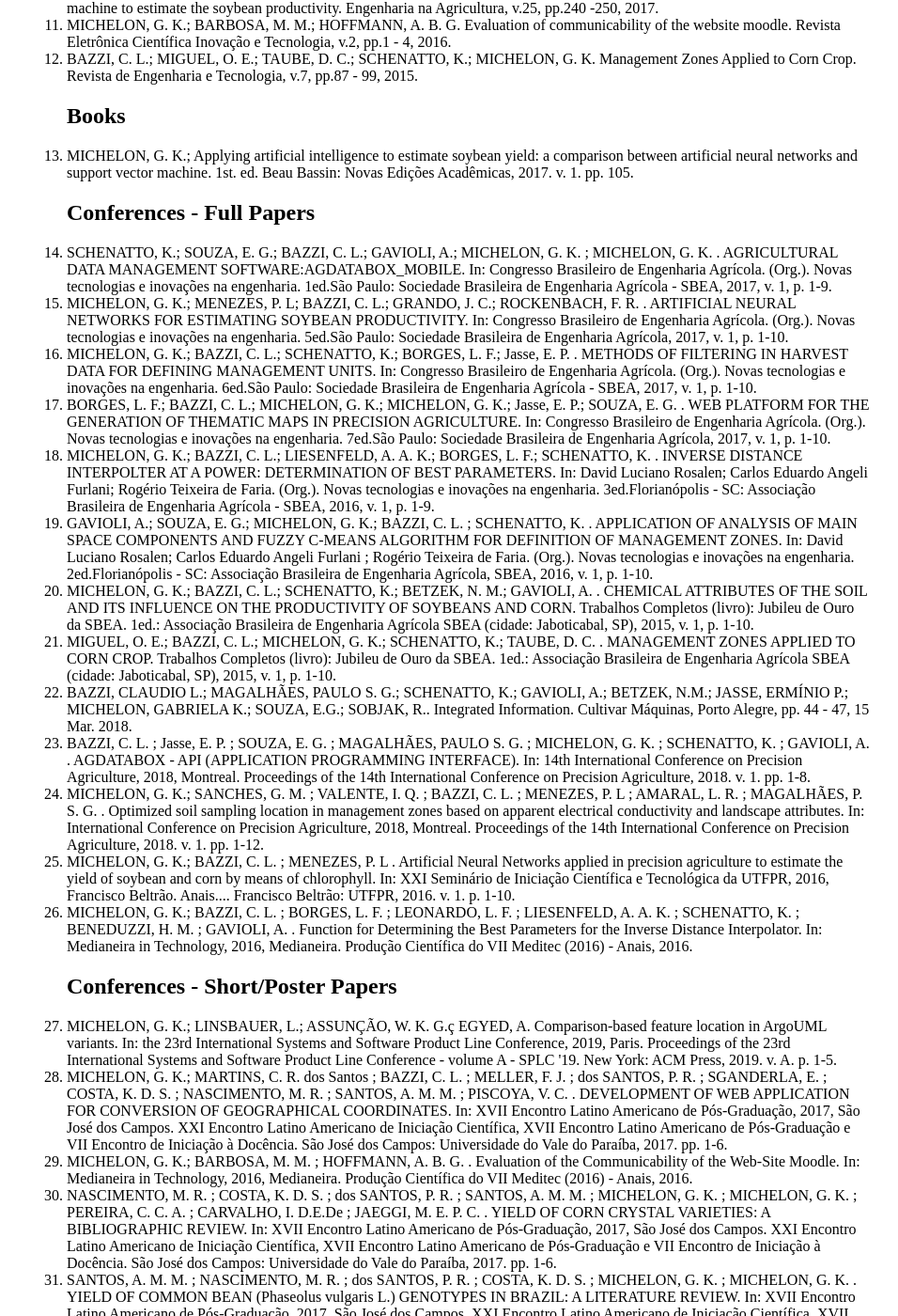
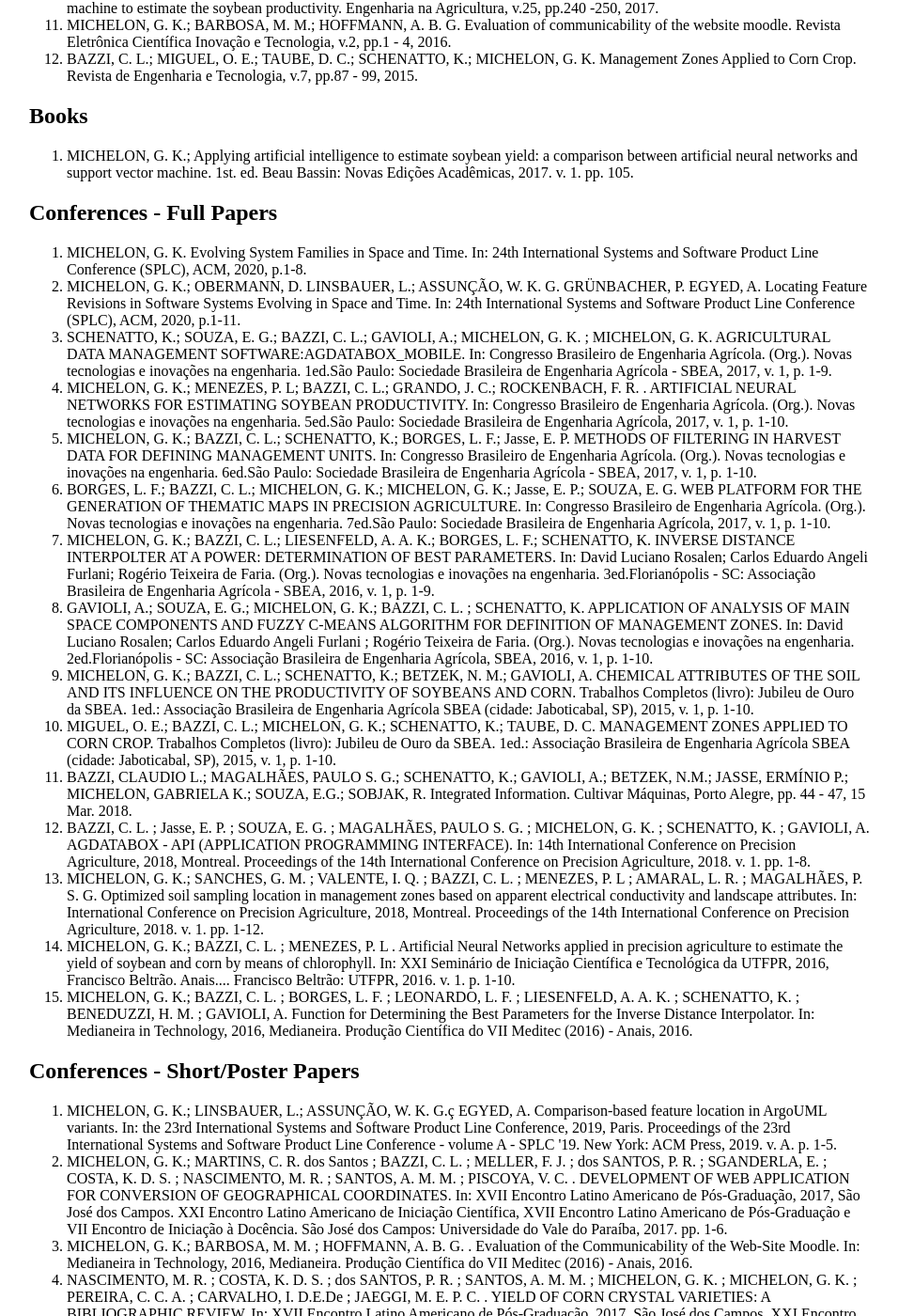
Before and after one commit to GabrielaMichelon/gabrielamichelon.github.io, a Jekyll site: the page built from publications/index.html, in a window 1280 px wide and 1400 px high, scrolled down 676 px. Shown: the whole window at 94% size, without its empty margins (161-1117 px from the left). Built offline with Jekyll 4.4.1, drawn with Linux system fonts in a browser that asks for light colours.

Commit message:
Update index.html

```diff
--- a/publications/index.html
+++ b/publications/index.html
@@ -3,8 +3,9 @@
 title: Publications
 ---
 <h1>{{ page.title }}</h1>
+
+  <h2>Journals</h2>
 	<ol>
-  	<h2>Journals</h2>
 		<li>BORGES, L. F.; BAZZI, C. L.; SOUZA, E. G.; MAGALHÃES, P. S. G.; MICHELON, G. K. Web Software to create thematic maps for precision agriculture. Pesquisa Agropecuária Brasileira (ONLINE), v. 55, p. 1-11, 2020.</li>
   		<li>DALL'AGNOL, R. W.; MICHELON, G. K.; BAZZI, C. L.; MAGALHÃES, P. S. G.; SOUZA, E. G. DE ; BETZEK, N. M.; SOBJAK, R. Web applications for spatial analyses and thematic map generation. Computers and Electronics in Agriculture, v. 172, p. 105374, 2020.</li>
 		<li>OLIVEIRA, T.; NASCIMENTO, M.; SANTOS, P. R. ; COSTA, K. D. S. ; LIMA, T. V. ; MICHELON, G. K.; FARIA, L. C. DE ; COSTA, A. F. ; SILVA, J.; GRAVINA, G. A. ; OLIVEIRA, G. H. F. DE . Bayesian Perspective in the Selection of Bean Genotypes. Journal of Agricultural Science, v. 12, p. 173-180, 2020.</li>
@@ -17,26 +18,34 @@
 		<li>MICHELON, G. K.; MICHELON, G. K.; MENEZES, P. L; CANDIDO JR, A; BAZZI, C. L.; BARBOSA, M. M. Support vector machine to estimate the soybean productivity. Engenharia na Agricultura, v.25, pp.240 -250, 2017.</li>
 		<li>MICHELON, G. K.; BARBOSA, M. M.; HOFFMANN, A. B. G. Evaluation of communicability of the website moodle. Revista Eletrônica Científica Inovação e Tecnologia, v.2, pp.1 - 4, 2016.</li>
 		<li>BAZZI, C. L.; MIGUEL, O. E.; TAUBE, D. C.; SCHENATTO, K.; MICHELON, G. K. Management Zones Applied to Corn Crop. Revista de Engenharia e Tecnologia, v.7, pp.87 - 99, 2015.</li>
+	</ol>
 
 	<h2>Books</h2>
+	<ol>
 		<li>MICHELON, G. K.; Applying artificial intelligence to estimate soybean yield: a comparison between artificial neural networks and support vector machine. 1st. ed. Beau Bassin: Novas Edições Acadêmicas, 2017. v. 1. pp. 105.</li>
+	</ol>
 
 	<h2>Conferences - Full Papers</h2>
-	<li>SCHENATTO, K.; SOUZA, E. G.; BAZZI, C. L.; GAVIOLI, A.; MICHELON, G. K. ; MICHELON, G. K. . AGRICULTURAL DATA MANAGEMENT SOFTWARE:AGDATABOX_MOBILE. In: Congresso Brasileiro de Engenharia Agrícola. (Org.). Novas tecnologias e inovações na engenharia. 1ed.São Paulo: Sociedade Brasileira de Engenharia Agrícola - SBEA, 2017, v. 1, p. 1-9. </li>
+	<ol>
+		<li>MICHELON, G. K. Evolving System Families in Space and Time. In: 24th International Systems and Software Product Line Conference (SPLC), ACM, 2020, p.1-8. </li>
+		<li>MICHELON, G. K.; OBERMANN, D. LINSBAUER, L.; ASSUNÇÃO, W. K. G. GRÜNBACHER, P. EGYED, A. Locating Feature Revisions in Software Systems Evolving in Space and Time. In: 24th International Systems and Software Product Line Conference (SPLC), ACM, 2020, p.1-11. </li>
+		<li>SCHENATTO, K.; SOUZA, E. G.; BAZZI, C. L.; GAVIOLI, A.; MICHELON, G. K. ; MICHELON, G. K. AGRICULTURAL DATA MANAGEMENT SOFTWARE:AGDATABOX_MOBILE. In: Congresso Brasileiro de Engenharia Agrícola. (Org.). Novas tecnologias e inovações na engenharia. 1ed.São Paulo: Sociedade Brasileira de Engenharia Agrícola - SBEA, 2017, v. 1, p. 1-9. </li>
 		<li>MICHELON, G. K.; MENEZES, P. L; BAZZI, C. L.; GRANDO, J. C.; ROCKENBACH, F. R. . ARTIFICIAL NEURAL NETWORKS FOR ESTIMATING SOYBEAN PRODUCTIVITY. In: Congresso Brasileiro de Engenharia Agrícola. (Org.). Novas tecnologias e inovações na engenharia. 5ed.São Paulo: Sociedade Brasileira de Engenharia Agrícola, 2017, v. 1, p. 1-10. </li>
-	<li>MICHELON, G. K.; BAZZI, C. L.; SCHENATTO, K.; BORGES, L. F.; Jasse, E. P. . METHODS OF FILTERING IN HARVEST DATA FOR DEFINING MANAGEMENT UNITS. In: Congresso Brasileiro de Engenharia Agrícola. (Org.). Novas tecnologias e inovações na engenharia. 6ed.São Paulo: Sociedade Brasileira de Engenharia Agrícola - SBEA, 2017, v. 1, p. 1-10.</li>
-	<li>BORGES, L. F.; BAZZI, C. L.; MICHELON, G. K.; MICHELON, G. K.; Jasse, E. P.; SOUZA, E. G. . WEB PLATFORM FOR THE GENERATION OF THEMATIC MAPS IN PRECISION AGRICULTURE. In: Congresso Brasileiro de Engenharia Agrícola. (Org.). Novas tecnologias e inovações na engenharia. 7ed.São Paulo: Sociedade Brasileira de Engenharia Agrícola, 2017, v. 1, p. 1-10.</li>
-	<li>MICHELON, G. K.; BAZZI, C. L.; LIESENFELD, A. A. K.; BORGES, L. F.; SCHENATTO, K. . INVERSE DISTANCE INTERPOLTER AT A POWER: DETERMINATION OF BEST PARAMETERS. In: David Luciano Rosalen; Carlos Eduardo Angeli Furlani; Rogério Teixeira de Faria. (Org.). Novas tecnologias e inovações na engenharia. 3ed.Florianópolis - SC: Associação Brasileira de Engenharia Agrícola - SBEA, 2016, v. 1, p. 1-9. </li>
-	<li>GAVIOLI, A.; SOUZA, E. G.; MICHELON, G. K.; BAZZI, C. L. ; SCHENATTO, K. . APPLICATION OF ANALYSIS OF MAIN SPACE COMPONENTS AND FUZZY C-MEANS ALGORITHM FOR DEFINITION OF MANAGEMENT ZONES. In: David Luciano Rosalen; Carlos Eduardo Angeli Furlani ; Rogério Teixeira de Faria. (Org.). Novas tecnologias e inovações na engenharia. 2ed.Florianópolis - SC: Associação Brasileira de Engenharia Agrícola, SBEA, 2016, v. 1, p. 1-10. </li>
-	<li>MICHELON, G. K.; BAZZI, C. L.; SCHENATTO, K.; BETZEK, N. M.; GAVIOLI, A. . CHEMICAL ATTRIBUTES OF THE SOIL AND ITS INFLUENCE ON THE PRODUCTIVITY OF SOYBEANS AND CORN. Trabalhos Completos (livro): Jubileu de Ouro da SBEA. 1ed.: Associação Brasileira de Engenharia Agrícola SBEA (cidade: Jaboticabal, SP), 2015, v. 1, p. 1-10. </li>
-	<li>MIGUEL, O. E.; BAZZI, C. L.; MICHELON, G. K.; SCHENATTO, K.; TAUBE, D. C. . MANAGEMENT ZONES APPLIED TO CORN CROP. Trabalhos Completos (livro): Jubileu de Ouro da SBEA. 1ed.: Associação Brasileira de Engenharia Agrícola SBEA (cidade: Jaboticabal, SP), 2015, v. 1, p. 1-10. </li>
-	<li>BAZZI, CLAUDIO L.; MAGALHÃES, PAULO S. G.; SCHENATTO, K.; GAVIOLI, A.; BETZEK, N.M.; JASSE, ERMÍNIO P.; MICHELON, GABRIELA K.; SOUZA, E.G.; SOBJAK, R.. Integrated Information. Cultivar Máquinas, Porto Alegre, pp. 44 - 47, 15 Mar. 2018. </li>
-	<li>BAZZI, C. L. ; Jasse, E. P. ; SOUZA, E. G. ; MAGALHÃES, PAULO S. G. ; MICHELON, G. K. ; SCHENATTO, K. ; GAVIOLI, A. . AGDATABOX - API (APPLICATION PROGRAMMING INTERFACE). In: 14th International Conference on Precision Agriculture, 2018, Montreal. Proceedings of the 14th International Conference on Precision Agriculture, 2018. v. 1. pp. 1-8. </li>
-	<li>MICHELON, G. K.; SANCHES, G. M. ; VALENTE, I. Q. ; BAZZI, C. L. ; MENEZES, P. L ; AMARAL, L. R. ; MAGALHÃES, P. S. G. . Optimized soil sampling location in management zones based on apparent electrical conductivity and landscape attributes. In: International Conference on Precision Agriculture, 2018, Montreal. Proceedings of the 14th International Conference on Precision Agriculture, 2018. v. 1. pp. 1-12. </li>
+		<li>MICHELON, G. K.; BAZZI, C. L.; SCHENATTO, K.; BORGES, L. F.; Jasse, E. P. METHODS OF FILTERING IN HARVEST DATA FOR DEFINING MANAGEMENT UNITS. In: Congresso Brasileiro de Engenharia Agrícola. (Org.). Novas tecnologias e inovações na engenharia. 6ed.São Paulo: Sociedade Brasileira de Engenharia Agrícola - SBEA, 2017, v. 1, p. 1-10.</li>
+		<li>BORGES, L. F.; BAZZI, C. L.; MICHELON, G. K.; MICHELON, G. K.; Jasse, E. P.; SOUZA, E. G. WEB PLATFORM FOR THE GENERATION OF THEMATIC MAPS IN PRECISION AGRICULTURE. In: Congresso Brasileiro de Engenharia Agrícola. (Org.). Novas tecnologias e inovações na engenharia. 7ed.São Paulo: Sociedade Brasileira de Engenharia Agrícola, 2017, v. 1, p. 1-10.</li>
+		<li>MICHELON, G. K.; BAZZI, C. L.; LIESENFELD, A. A. K.; BORGES, L. F.; SCHENATTO, K. INVERSE DISTANCE INTERPOLTER AT A POWER: DETERMINATION OF BEST PARAMETERS. In: David Luciano Rosalen; Carlos Eduardo Angeli Furlani; Rogério Teixeira de Faria. (Org.). Novas tecnologias e inovações na engenharia. 3ed.Florianópolis - SC: Associação Brasileira de Engenharia Agrícola - SBEA, 2016, v. 1, p. 1-9. </li>
+		<li>GAVIOLI, A.; SOUZA, E. G.; MICHELON, G. K.; BAZZI, C. L. ; SCHENATTO, K. APPLICATION OF ANALYSIS OF MAIN SPACE COMPONENTS AND FUZZY C-MEANS ALGORITHM FOR DEFINITION OF MANAGEMENT ZONES. In: David Luciano Rosalen; Carlos Eduardo Angeli Furlani ; Rogério Teixeira de Faria. (Org.). Novas tecnologias e inovações na engenharia. 2ed.Florianópolis - SC: Associação Brasileira de Engenharia Agrícola, SBEA, 2016, v. 1, p. 1-10. </li>
+		<li>MICHELON, G. K.; BAZZI, C. L.; SCHENATTO, K.; BETZEK, N. M.; GAVIOLI, A. CHEMICAL ATTRIBUTES OF THE SOIL AND ITS INFLUENCE ON THE PRODUCTIVITY OF SOYBEANS AND CORN. Trabalhos Completos (livro): Jubileu de Ouro da SBEA. 1ed.: Associação Brasileira de Engenharia Agrícola SBEA (cidade: Jaboticabal, SP), 2015, v. 1, p. 1-10. </li>
+		<li>MIGUEL, O. E.; BAZZI, C. L.; MICHELON, G. K.; SCHENATTO, K.; TAUBE, D. C. MANAGEMENT ZONES APPLIED TO CORN CROP. Trabalhos Completos (livro): Jubileu de Ouro da SBEA. 1ed.: Associação Brasileira de Engenharia Agrícola SBEA (cidade: Jaboticabal, SP), 2015, v. 1, p. 1-10. </li>
+		<li>BAZZI, CLAUDIO L.; MAGALHÃES, PAULO S. G.; SCHENATTO, K.; GAVIOLI, A.; BETZEK, N.M.; JASSE, ERMÍNIO P.; MICHELON, GABRIELA K.; SOUZA, E.G.; SOBJAK, R. Integrated Information. Cultivar Máquinas, Porto Alegre, pp. 44 - 47, 15 Mar. 2018. </li>
+		<li>BAZZI, C. L. ; Jasse, E. P. ; SOUZA, E. G. ; MAGALHÃES, PAULO S. G. ; MICHELON, G. K. ; SCHENATTO, K. ; GAVIOLI, A. AGDATABOX - API (APPLICATION PROGRAMMING INTERFACE). In: 14th International Conference on Precision Agriculture, 2018, Montreal. Proceedings of the 14th International Conference on Precision Agriculture, 2018. v. 1. pp. 1-8. </li>
+		<li>MICHELON, G. K.; SANCHES, G. M. ; VALENTE, I. Q. ; BAZZI, C. L. ; MENEZES, P. L ; AMARAL, L. R. ; MAGALHÃES, P. S. G. Optimized soil sampling location in management zones based on apparent electrical conductivity and landscape attributes. In: International Conference on Precision Agriculture, 2018, Montreal. Proceedings of the 14th International Conference on Precision Agriculture, 2018. v. 1. pp. 1-12. </li>
 		<li>MICHELON, G. K.; BAZZI, C. L. ; MENEZES, P. L . Artificial Neural Networks applied in precision agriculture to estimate the yield of soybean and corn by means of chlorophyll. In: XXI Seminário de Iniciação Científica e Tecnológica da UTFPR, 2016, Francisco Beltrão. Anais.... Francisco Beltrão: UTFPR, 2016. v. 1. p. 1-10. </li>
-	<li>MICHELON, G. K.; BAZZI, C. L. ; BORGES, L. F. ; LEONARDO, L. F. ; LIESENFELD, A. A. K. ; SCHENATTO, K. ; BENEDUZZI, H. M. ; GAVIOLI, A. . Function for Determining the Best Parameters for the Inverse Distance Interpolator. In: Medianeira in Technology, 2016, Medianeira. Produção Científica do VII Meditec (2016) - Anais, 2016. </li>
+		<li>MICHELON, G. K.; BAZZI, C. L. ; BORGES, L. F. ; LEONARDO, L. F. ; LIESENFELD, A. A. K. ; SCHENATTO, K. ; BENEDUZZI, H. M. ; GAVIOLI, A. Function for Determining the Best Parameters for the Inverse Distance Interpolator. In: Medianeira in Technology, 2016, Medianeira. Produção Científica do VII Meditec (2016) - Anais, 2016. </li>
+	</ol>
 
 	<h2>Conferences -  Short/Poster Papers</h2>
+	<ol>
 		<li>MICHELON, G. K.; LINSBAUER, L.; ASSUNÇÃO, W. K. G.ç EGYED, A. Comparison-based feature location in ArgoUML variants. In: the 23rd International Systems and Software Product Line Conference, 2019, Paris. Proceedings of the 23rd International Systems and Software Product Line Conference - volume A - SPLC '19. New York: ACM Press, 2019. v. A. p. 1-5. </li>
 		<li>MICHELON, G. K.; MARTINS, C. R. dos Santos ; BAZZI, C. L. ; MELLER, F. J. ; dos SANTOS, P. R. ; SGANDERLA, E. ; COSTA, K. D. S. ; NASCIMENTO, M. R. ; SANTOS, A. M. M. ; PISCOYA, V. C. . DEVELOPMENT OF WEB APPLICATION FOR CONVERSION OF GEOGRAPHICAL COORDINATES. In: XVII Encontro Latino Americano de Pós-Graduação, 2017, São José dos Campos. XXI Encontro Latino Americano de Iniciação Científica, XVII Encontro Latino Americano de Pós-Graduação e VII Encontro de Iniciação à Docência. São José dos Campos: Universidade do Vale do Paraíba, 2017. pp. 1-6. </li>
 		<li>MICHELON, G. K.; BARBOSA, M. M. ; HOFFMANN, A. B. G. . Evaluation of the Communicability of the Web-Site Moodle. In: Medianeira in Technology, 2016, Medianeira. Produção Científica do VII Meditec (2016) - Anais, 2016. </li>
```
Lines whose indentation alone changed are shown as unchanged.
